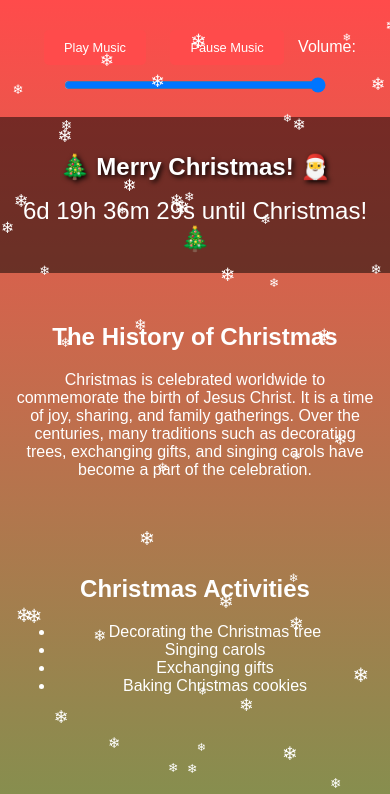
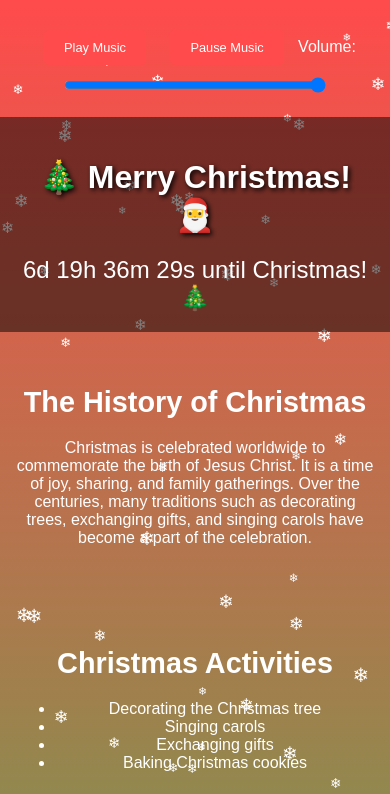
Before and after one commit to chindee/Merry-Christmas, a plain HTML site: page index.html in a window 390 px wide. Shown: the top 794 px of the page. Drawn offline with Linux system fonts and the light colour scheme.

Commit message:
Update index.html

```diff
--- a/index.html
+++ b/index.html
@@ -17,10 +17,12 @@
       text-align: center;
       padding: 20px;
       background: rgba(0, 0, 0, 0.5);
+      position: relative;  /* Make sure it stays above snowflakes */
+      z-index: 1;
     }
 
     header h1 {
-      font-size: 2.5rem;  /* Slightly smaller heading for mobile */
+      font-size: 3rem;
       text-shadow: 2px 2px 5px black;
     }
 
@@ -32,6 +34,8 @@
     .controls {
       text-align: center;
       margin: 20px;
+      position: relative;
+      z-index: 1;
     }
 
     .controls button {
@@ -51,12 +55,14 @@
 
     .controls input {
       width: 100%;
-      max-width: 300px;
+      max-width: 300px;  /* Limit max width for inputs */
     }
 
     section {
-      padding: 50px 15px;
+      padding: 50px 15px;  /* Reduced padding for mobile */
       text-align: center;
+      position: relative;
+      z-index: 1;  /* Ensure content stays above snowflakes */
     }
 
     .history h2, .activities h2, .form-section h2 {
@@ -108,6 +114,7 @@
       font-size: 1rem;
       color: white;
       animation: fall linear infinite;
+      z-index: -1;  /* Snowflakes behind the content */
     }
 
     @keyframes fall {
@@ -140,7 +147,7 @@
     /* Media Queries for smaller screens */
     @media (max-width: 768px) {
       header h1 {
-        font-size: 2rem;
+        font-size: 2.5rem;
       }
 
       .controls button {
@@ -170,7 +177,7 @@
 
     @media (max-width: 480px) {
       header h1 {
-        font-size: 1.5rem;
+        font-size: 2rem;
       }
 
       .controls button {
@@ -186,7 +193,7 @@
       }
 
       .history h2, .activities h2, .form-section h2 {
-        font-size: 1.5rem;
+        font-size: 1.8rem;
       }
 
       form input, form textarea, form button {
```
